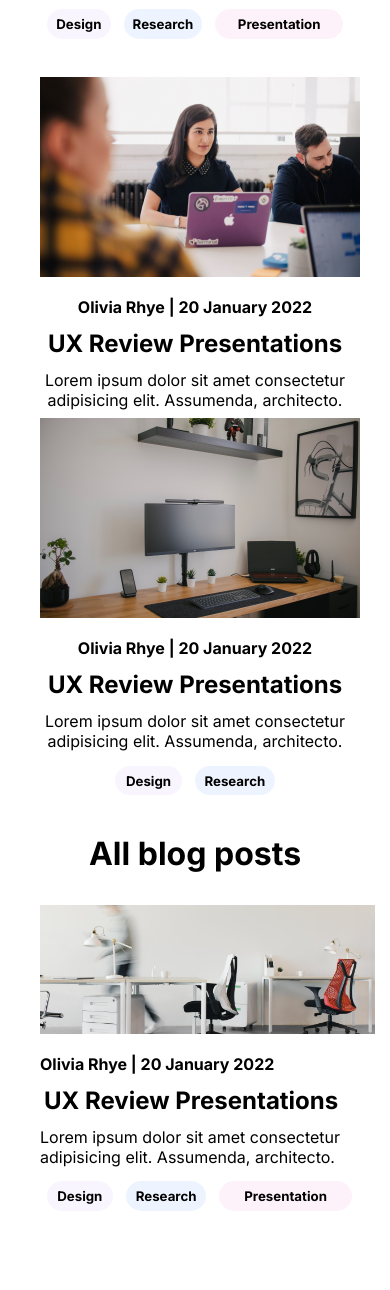
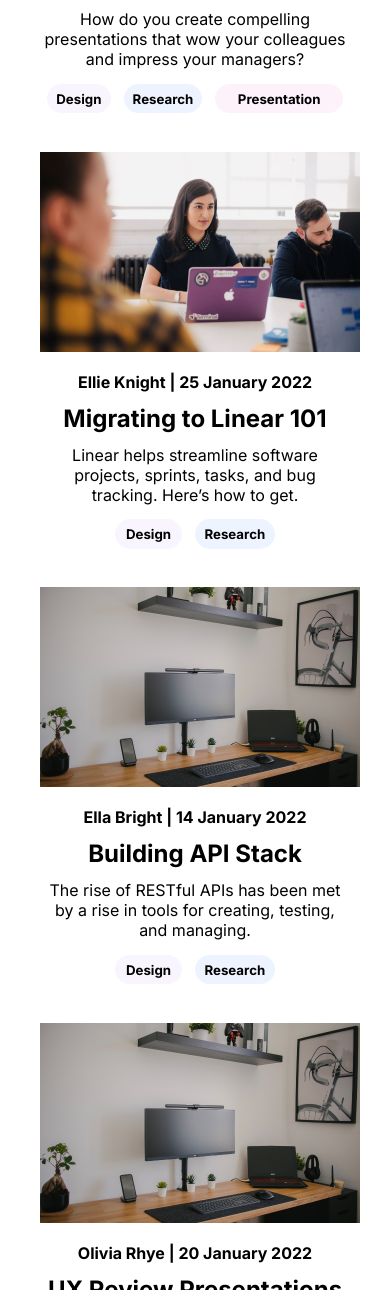
Before and after one commit to nkomoo/blog-website, a plain HTML site: page index.html in a window 390 px wide. Shown: the part 710-2000 px from the top of the page. Drawn offline with Linux system fonts and the light colour scheme.

Commit message:
Fixing responsive on mobile by adding @media queries at the bottom

```diff
--- a/index.html
+++ b/index.html
@@ -15,8 +15,7 @@
         <div class="wrapper">
             <h4>Our Blog</h4>
             <h1>Stories and interviews</h1>
-            <p>Lorem ipsum, dolor sit amet consectetur adipisicing elit. Labore, saepe. Qui, libero. Consequuntur odit
-                ratione cum natus, autem doloremque itaque.</p>
+            <p>Subscribe to learn about new product features, the latest in technology, solutions, and updates.</p>
             <div class="email-wrap">
                 <input type="email" id="email" value="Enter your email">
                 <input type="submit" value="Subscribe">
@@ -28,10 +27,10 @@
 
     <div class="container">
         <div class="row">
-            <img src="./assets/office.png" />
+            <img src="./assets/meeting.png" />
             <h4>Olivia Rhye | 20 January 2022</h4>
             <h2>UX Review Presentations</h2>
-            <p>Lorem ipsum dolor sit amet consectetur adipisicing elit. Assumenda, architecto.</p>
+            <p>How do you create compelling presentations that wow your colleagues and impress your managers?</p>
             <div class="labels">
                 <h5>Design</h5>
                 <h5>Research</h5>
@@ -40,9 +39,19 @@
         </div>
         <div class="row">
             <img src="./assets/meeting.png" />
-            <h4>Olivia Rhye | 20 January 2022</h4>
-            <h2>UX Review Presentations</h2>
-            <p>Lorem ipsum dolor sit amet consectetur adipisicing elit. Assumenda, architecto.</p>
+            <h4>Ellie Knight | 25 January 2022</h4>
+            <h2>Migrating to Linear 101</h2>
+            <p>Linear helps streamline software projects, sprints, tasks, and bug tracking. Here’s how to get.</p>
+            <div class="labels">
+                <h5>Design</h5>
+                <h5>Research</h5>
+            </div>
+        </div>
+        <div class="row">
+            <img src="./assets/computer-layout.png" />
+            <h4>Ella Bright | 14 January 2022</h4>
+            <h2>Building API Stack</h2>
+            <p>The rise of RESTful APIs has been met by a rise in tools for creating, testing, and managing.</p>
             <div class="labels">
                 <h5>Design</h5>
                 <h5>Research</h5>
@@ -65,7 +74,7 @@
 
     <div class="container-two">
         <div class="row-2">
-            <img src="./assets/office.png" />
+            <img src="./assets/meeting.png" />
             <h4>Olivia Rhye | 20 January 2022</h4>
             <h2>UX Review Presentations</h2>
             <p>Lorem ipsum dolor sit amet consectetur adipisicing elit. Assumenda, architecto.</p>
--- a/style.css
+++ b/style.css
@@ -44,12 +44,13 @@ input[type="email"]:focus {
 .container {
   display: grid;
   grid-template-columns: 1fr 1fr;
-  grid-template-rows: 1fr 1fr;
+  grid-template-rows: 1fr 1fr 1fr;
   max-width: 100%;
+  text-align: center;
   height: auto;
 }
 .row:nth-child(1) {
-  grid-area: 1 / 1 / 3 / 2;
+  grid-area: 1 / 1 / 1 / 2;
   /* margin: 5em; */
   height: 100%;
 }
@@ -59,8 +60,12 @@ input[type="email"]:focus {
 .row:nth-child(3) {
   grid-area: 2 / 2 / 3/ 3;
 }
+.row:nth-child(4) {
+  grid-area: 2 / 1 / 3 / 2;
+}
 .labels {
   display: flex;
+  place-content: center;
 }
 h5:nth-child(1) {
   background: #f9f5ff;
@@ -89,6 +94,7 @@ img {
 }
 h1 {
   text-align: center;
+  color: #101828;
 }
 .container-two {
   display: grid;
@@ -125,6 +131,10 @@ a {
     grid-area: 3 / 3 / 5 / 4;
     text-align: center;
   }
+  .row:nth-child(4) {
+    grid-area: 4 / 3 / 4 / 4;
+    text-align: center;
+  }
   .labels {
     place-content: center;
   }
```
